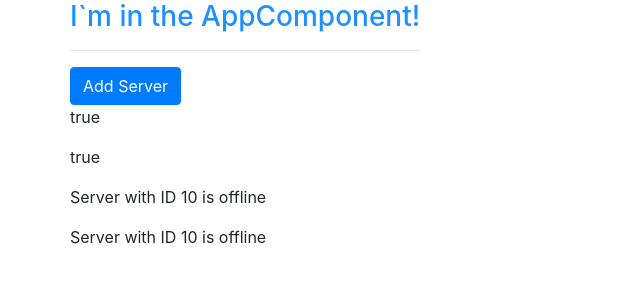
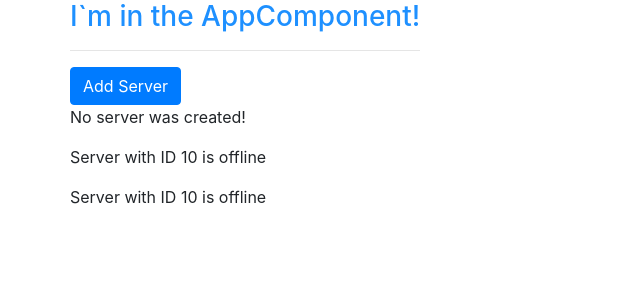
Before and after one commit to rochaskingdom/angular-complete-guide, an Angular app: page / in a window 1280 px wide. Shown: the top 300 px of the page, without its empty margins (0-640 px from the left). Built offline with nearby package versions, Linux system fonts and the light colour scheme.

Commit message:
Event Binding

```diff
--- a/src/app/servers/servers.component.html
+++ b/src/app/servers/servers.component.html
@@ -1,5 +1,8 @@
-<button class="btn btn-primary" [disabled]="!allowNewServer">Add Server</button>
-<p [innerText]="allowNewServer"></p>
-<p>{{allowNewServer}}</p>
+<button class="btn btn-primary"
+        [disabled]="!allowNewServer"
+        (click)="onCreateServer()">Add Server
+</button>
+<!--<p [innerText]="allowNewServer"></p>-->
+<p>{{serverCreationStatus}}</p>
 <app-server></app-server>
 <app-server></app-server>
--- a/src/app/servers/servers.component.ts
+++ b/src/app/servers/servers.component.ts
@@ -10,6 +10,7 @@ import { Component, OnInit } from '@angular/core';
 })
 export class ServersComponent implements OnInit {
   allowNewServer = false;
+  serverCreationStatus = 'No server was created!';
 
   constructor() {
     setTimeout(() => {
@@ -22,4 +23,8 @@ export class ServersComponent implements OnInit {
   ngOnInit(): void {
   }
 
+  onCreateServer(): void {
+    this.serverCreationStatus = 'Server was created!';
+  }
+
 }
```
